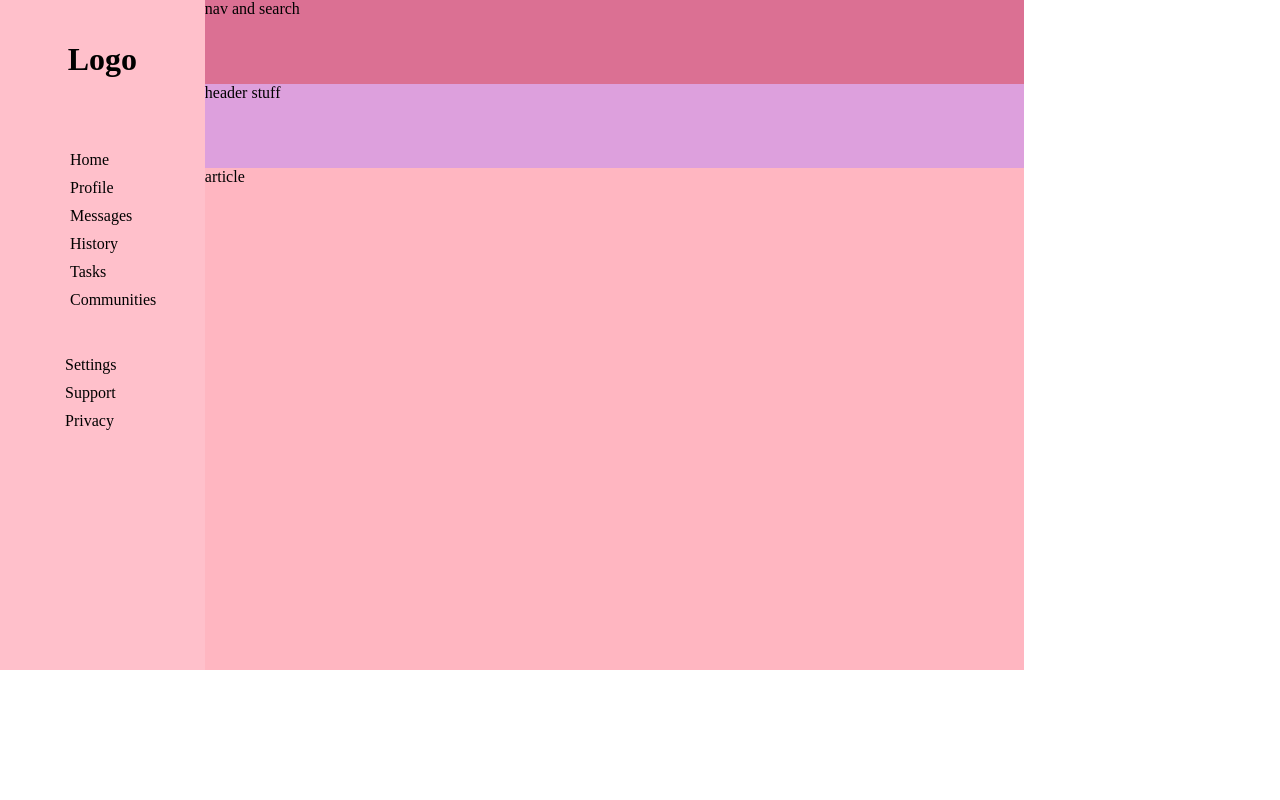
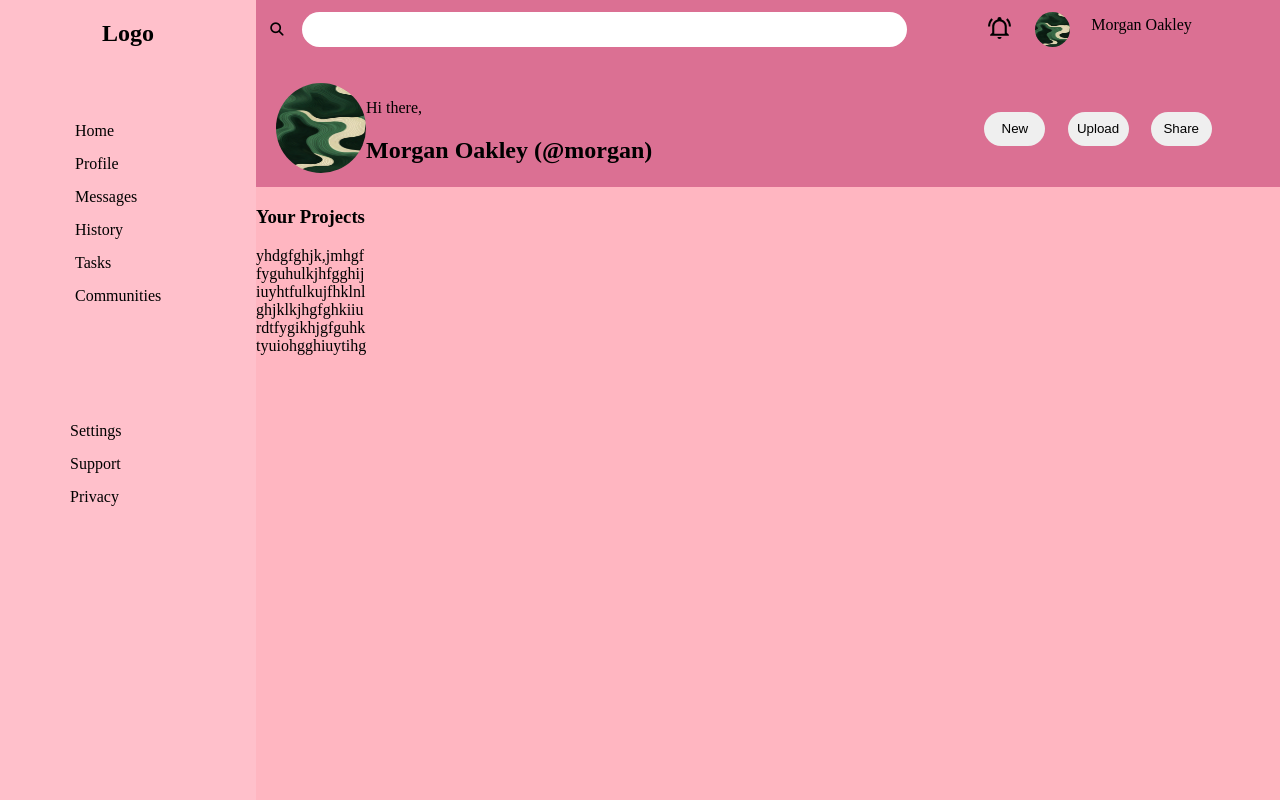
Before and after one commit to ms-candy-codes/Admin-Dashboard, a website: page index.html in a window 1280 px wide. Drawn offline with Linux system fonts and the light colour scheme.

```diff
--- a/index.html
+++ b/index.html
@@ -10,7 +10,7 @@
     <div class="grid-container">
         <div class="side-bar">
             <div class="logo-container">
-                <h1 class="logo">Logo</h1>
+                <h2 class="logo">Logo</h2>
             </div>
             <div class="profile-container">
                 <ul>
@@ -30,9 +30,51 @@
                 </ul>
             </div>
         </div>
-        <div class="nav-bar">nav and search</div>
-        <div class="header">header stuff</div>
-        <div class="article">article</div>
+        <div class="nav-bar">
+            <div class="nav-item1">
+                <button class="search-button"><i class="fa-solid fa-magnifying-glass"></i></button>
+                <input type="text">
+            </div>
+            <div class="nav-item2">
+                <svg xmlns="http://www.w3.org/2000/svg" viewBox="0 0 24 24"><title>bell-ring-outline</title><path d="M10,21H14A2,2 0 0,1 12,23A2,2 0 0,1 10,21M21,19V20H3V19L5,17V11C5,7.9 7.03,5.17 10,4.29C10,4.19 10,4.1 10,4A2,2 0 0,1 12,2A2,2 0 0,1 14,4C14,4.1 14,4.19 14,4.29C16.97,5.17 19,7.9 19,11V17L21,19M17,11A5,5 0 0,0 12,6A5,5 0 0,0 7,11V18H17V11M19.75,3.19L18.33,4.61C20.04,6.3 21,8.6 21,11H23C23,8.07 21.84,5.25 19.75,3.19M1,11H3C3,8.6 3.96,6.3 5.67,4.61L4.25,3.19C2.16,5.25 1,8.07 1,11Z" /></svg>
+                <img class="profile-picture" src="download.jpeg" alt="">
+                <p class="profile-name">Morgan Oakley</p>
+            </div>
+        </div>
+        <div class="header">
+            <div class="header-profile">
+                <img class="header-img" src="download.jpeg" alt="">
+            </div>
+            <div class="header-intro">
+                <p>Hi there,</p>
+                <h2>Morgan Oakley (@morgan)</h2>
+            </div>
+            <div class="header-buttons">
+                <button class="new btn">New</button>
+                <button class="upload btn">Upload</button>
+                <button class="share btn">Share</button>
+            </div>
+        </div>
+        <div class="article">
+        <div class="project-section">
+            <h3>Your Projects</h3>
+            <div>
+                yhdgfghjk,jmhgf
+            </div>
+            <div>fyguhulkjhfgghij</div>
+            <div>iuyhtfulkujfhklnl</div>
+            <div>ghjklkjhgfghkiiu</div>
+            <div>rdtfygikhjgfguhk</div>
+            <div>tyuiohgghiuytihg</div>
+        </div>
+        <div class="announcement-section">
+
+        </div>
+        <div class="trending-section">
+
+        </div>
     </div>
+    </div>
+    <script src="https://kit.fontawesome.com/e977ddeccf.js" crossorigin="anonymous"></script>
 </body>
 </html>
--- /dev/null
+++ b/package.json
@@ -0,0 +1,5 @@
+{
+  "dependencies": {
+    "@mdi/svg": "^7.4.47"
+  }
+}
--- a/style.css
+++ b/style.css
@@ -1,15 +1,16 @@
 html, body {
     margin: 0;
     height: 100%;
+    overflow-x: hidden;
 }
 
 .grid-container{
     display: grid;
-    min-height: 80vh;
-    width: 80vw;
+    min-height: 100vh;
+    width: 100vw;
     background-color: blue;
     grid-template-columns: 1fr 4fr;
-    grid-template-rows: 1fr 1fr 6fr;
+    grid-template-rows: 0.8fr 0.5fr 6fr;
 }
 
 .side-bar{
@@ -17,8 +18,8 @@
     display: grid;
     grid-row: 1/4;
     grid-column: 1/2;
-    grid-template-rows: 1fr 2fr 3fr;
-    padding: 20px;
+    grid-template-rows: 1fr 3fr 4fr;
+    padding: 0 20px;
 }
 
 .logo-container{
@@ -30,7 +31,7 @@
 }
 
 li{
-    padding: 5px;
+    padding: 0 10px 15px 10px;
 }
 
 .profile-container{
@@ -41,14 +42,80 @@
 
 .nav-bar{
     background-color: palevioletred;
+    display: grid;
+    justify-content: space-between;
+    grid-template-columns: 2.5fr 1fr;
     grid-row: 1/2;
     grid-column: 2/3;
 }
 
+.nav-item1{
+    margin-top: 12px;
+    grid-template-columns: 1fr 1fr;
+}
+
+.fa-solid{
+    width: 30px;
+}
+
+.nav-item2{
+    display: grid;
+    grid-template-columns: 0.5fr 0.6fr 2fr;
+}
+
+.search-button{
+    background-color: transparent;
+    border: none;
+}
+
+svg{
+    width: 25px;
+    margin-top: 15px;
+}
+
+input{
+    width: 80%;
+    padding: 10px;
+    border-radius: 50px;
+    border: none;
+
+}
+
+.profile-picture{
+    width: 35px;
+    height: 35px;
+    border-radius: 50%;
+    margin-top: 12px;
+}
+
 .header{
-    background-color: plum;
+    background-color: palevioletred;
+    display: grid;
+    grid-template-columns: 0.7fr 4fr 2fr;
     grid-row: 2/3;
     grid-column: 2/3;
+}
+
+.header-profile{
+    padding: 0 0 10px 20px;
+}
+
+.header-img{
+    width: 90px;
+    height: 90px;
+    border-radius: 50px;
+}
+
+.btn{
+    padding: 3%;
+    width: 20%;
+    margin: 3%;
+    border-radius: 50px;
+    border: none;
+}
+
+.header-buttons{
+    margin-top: 20px;
 }
 
 .article{
```
Also changed, not shown: download.jpeg (added), 2 other files.
